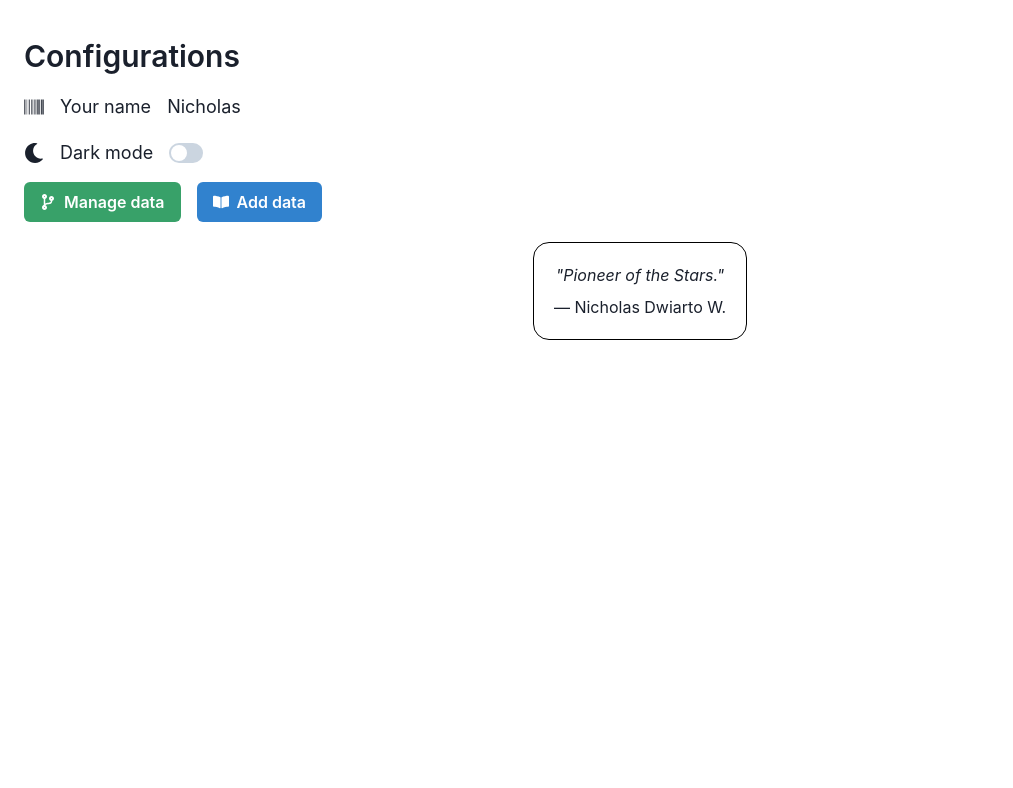
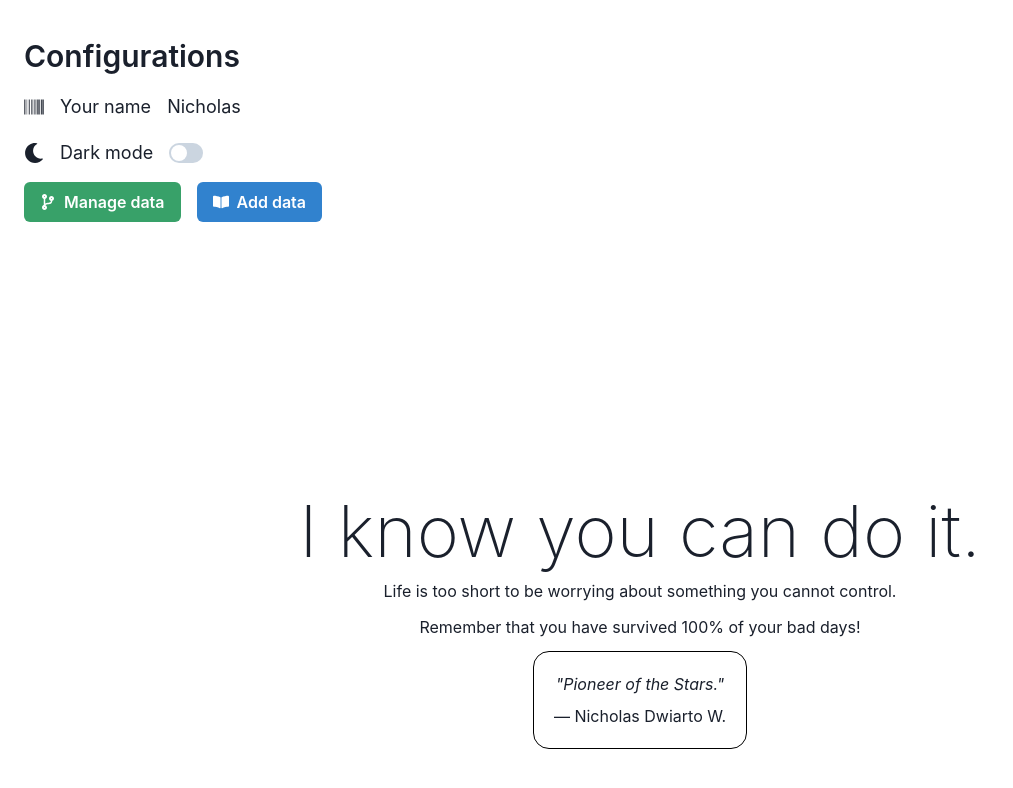
Before and after one commit to lauslim12/Fumi-no, a Next.js app: page / in a window 1280 px wide. Shown: the part 1377-2165 px from the top of the page, without its empty margins (0-1013 px from the left). Before the commit the page ends 1733 px from the top, so only its background shows below. Built offline with nearby package versions, Linux system fonts and the light colour scheme; no server answers.

Commit message:
feat: Add motivation section

```diff
--- /dev/null
+++ b/components/Home/Luck.tsx
@@ -0,0 +1,20 @@
+import { Flex, Heading, Text, VStack } from '@chakra-ui/layout';
+import { memo } from 'react';
+import Quotes from './Quotes';
+
+const Luck = () => (
+  <Flex textAlign="center" minH="100vh" align="center" justify="center">
+    <VStack spacing={3}>
+      <Heading as="h1" size="4xl">
+        I know you can do it.
+      </Heading>
+
+      <Text as="h2">Life is too short to be worrying about something you cannot control.</Text>
+      <Text as="h2">Remember that you have survived 100% of your bad days!</Text>
+
+      <Quotes />
+    </VStack>
+  </Flex>
+);
+
+export default memo(Luck);
--- a/pages/index.tsx
+++ b/pages/index.tsx
@@ -2,7 +2,7 @@ import { memo } from 'react';
 import Blessings from '../components/Home/Blessings';
 import Fumino from '../components/Home/Fumino';
 import Greetings from '../components/Home/Greetings';
-import Quotes from '../components/Home/Quotes';
+import Luck from '../components/Home/Luck';
 import Layout from '../components/Layout';
 
 const Home = () => (
@@ -10,7 +10,7 @@ const Home = () => (
     <Fumino />
     <Greetings />
     <Blessings />
-    <Quotes />
+    <Luck />
   </Layout>
 );
 
```
